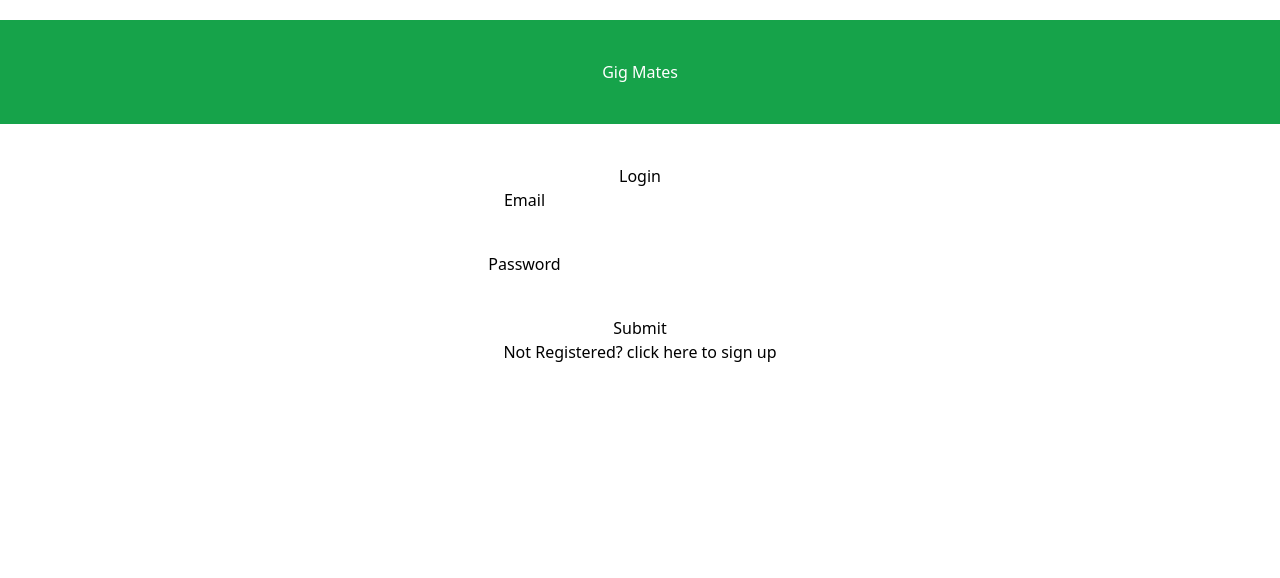
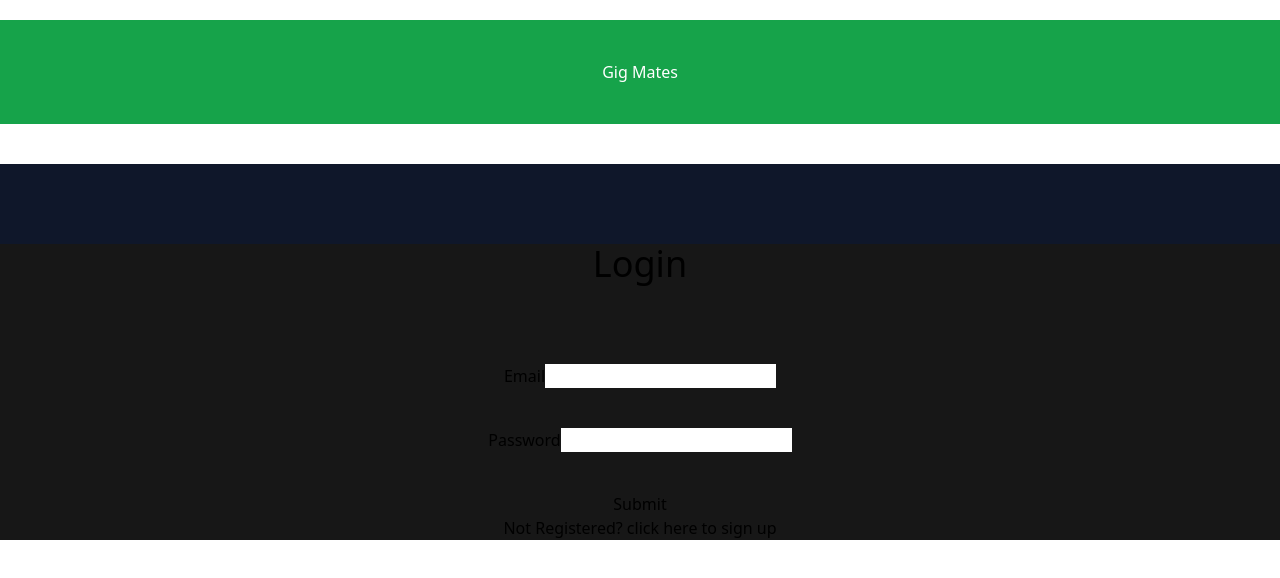
Before and after one commit to rhysw97/social-media, a React (Create React App) app: page / in a window 1280 px wide. Shown: the top 578 px of the page. Built offline with nearby package versions, Linux system fonts and the light colour scheme.

Commit message:
added tailwind

```diff
--- a/src/Pages/landing-page/landing-page.js
+++ b/src/Pages/landing-page/landing-page.js
@@ -11,7 +11,7 @@ export default function LandingPage() {
             <header className="bg-green-600 py-10 mt-5">
             <h1 className="text-white text-center">Gig Mates</h1>
             </header>
-            <div className=" mt-10" styles={{background: `url(${backgroundImage})`}}>
+            <div className=" mt-10 bg-slate-900 w-480" styles={{background: `url(${backgroundImage})`}}>
                 <Login></Login>
             </div>
         </div>
--- a/src/assets/main.css
+++ b/src/assets/main.css
@@ -467,8 +467,16 @@ video {
   margin-bottom: 2.5rem;
 }
 
+.mb-20 {
+  margin-bottom: 5rem;
+}
+
 .mt-10 {
   margin-top: 2.5rem;
+}
+
+.mt-20 {
+  margin-top: 5rem;
 }
 
 .mt-5 {
@@ -500,6 +508,11 @@ video {
   background-color: rgb(22 163 74 / var(--tw-bg-opacity));
 }
 
+.bg-slate-900 {
+  --tw-bg-opacity: 1;
+  background-color: rgb(15 23 42 / var(--tw-bg-opacity));
+}
+
 .py-10 {
   padding-top: 2.5rem;
   padding-bottom: 2.5rem;
@@ -514,6 +527,11 @@ video {
   line-height: 2rem;
 }
 
+.text-4xl {
+  font-size: 2.25rem;
+  line-height: 2.5rem;
+}
+
 .lowercase {
   text-transform: lowercase;
 }
@@ -526,3 +544,9 @@ video {
 .filter {
   filter: var(--tw-blur) var(--tw-brightness) var(--tw-contrast) var(--tw-grayscale) var(--tw-hue-rotate) var(--tw-invert) var(--tw-saturate) var(--tw-sepia) var(--tw-drop-shadow);
 }
+
+.backdrop-grayscale {
+  --tw-backdrop-grayscale: grayscale(100%);
+  -webkit-backdrop-filter: var(--tw-backdrop-blur) var(--tw-backdrop-brightness) var(--tw-backdrop-contrast) var(--tw-backdrop-grayscale) var(--tw-backdrop-hue-rotate) var(--tw-backdrop-invert) var(--tw-backdrop-opacity) var(--tw-backdrop-saturate) var(--tw-backdrop-sepia);
+          backdrop-filter: var(--tw-backdrop-blur) var(--tw-backdrop-brightness) var(--tw-backdrop-contrast) var(--tw-backdrop-grayscale) var(--tw-backdrop-hue-rotate) var(--tw-backdrop-invert) var(--tw-backdrop-opacity) var(--tw-backdrop-saturate) var(--tw-backdrop-sepia);
+}
--- a/src/components/Login/login.js
+++ b/src/components/Login/login.js
@@ -35,8 +35,8 @@ export default function Login() {
     }
 
     return(
-       <div className="flex flex-col items-center gap-30">
-          <h1>Login</h1>
+       <div className="flex flex-col items-center gap-30 mt-20 backdrop-grayscale">
+          <h1 className="text-4xl mb-20">Login</h1>
            <form  className="flex flex-col items-center justify-evenly h-100" onSubmit={handleSubmit}>
                 <div
                 className="mb-10">
```
Also changed, not shown: tailwind.config.js (added, +8 -0 lines).
